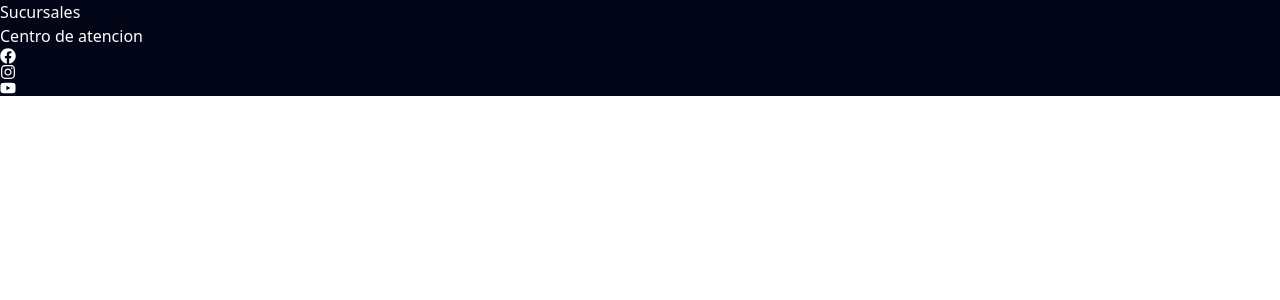
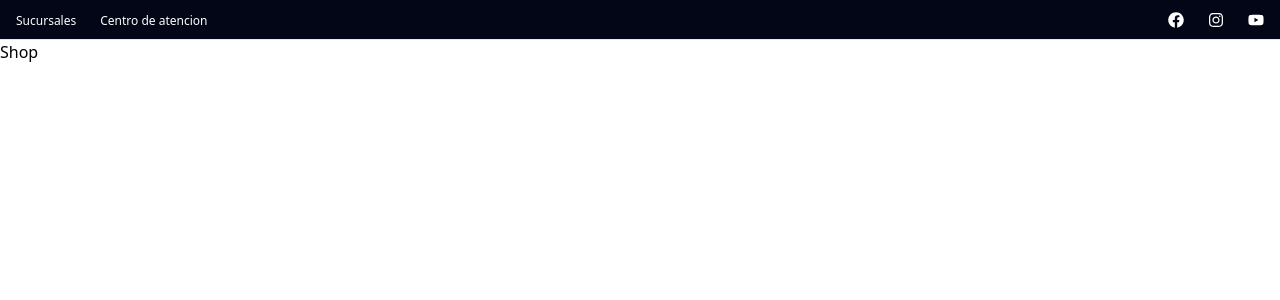
Before and after one commit to ErwinAdriel/react-avcomputing, a React (Create React App) app: page / in a window 1280 px wide. Shown: the top 300 px of the page. Built offline with nearby package versions, Linux system fonts and the light colour scheme.

Commit message:
1ra parte header

```diff
--- a/src/App.js
+++ b/src/App.js
@@ -4,7 +4,7 @@ function App() {
   return (
     <div className="App">
       <Header />
-      <h1 className="text-white">Shop</h1>
+      <h1 className="text-black">Shop</h1>
     </div>
   );
 }
--- a/src/components/Header.jsx
+++ b/src/components/Header.jsx
@@ -2,20 +2,22 @@ import { FaFacebook, FaInstagram, FaYoutube } from "react-icons/fa";
 
 export default function Header(){
     return(
-        <header>
-            <div class="bg-slate-950 text-white">
-                <div>
-                    <div>
-                        <div>
-                            <ul>
-                                <li>Sucursales</li>
-                                <li>Centro de atencion</li>
+        <header class="relative">
+            <div class="bg-slate-950 text-white w-full h-10 border-b px-4">
+                <div class="mx-auto h-full">
+                    <div class="flex justify-between items-center h-full">
+                        <div class="topbar-nav sm:block hidden">
+                            <ul class="flex space-x-6">
+                                <li><a href="#"><span class="text-xs leading-6 text-qblack font-500">Sucursales</span></a></li>
+                                <li><a href="#"><span class="text-xs leading-6 text-qblack font-500">Centro de atencion</span></a></li>
                             </ul>
                         </div>
-                        <div>
-                            <FaFacebook />
-                            <FaInstagram />
-                            <FaYoutube />
+                        <div class="topbar-dropdowns">
+                            <div class="flex space-x-6">
+                                <FaFacebook />
+                                <FaInstagram />
+                                <FaYoutube />
+                            </div>
                         </div>
                     </div>
                 </div>
```
